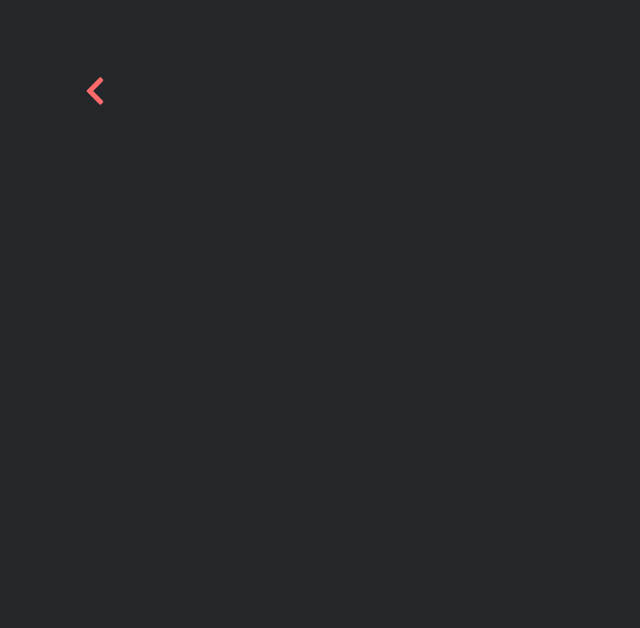
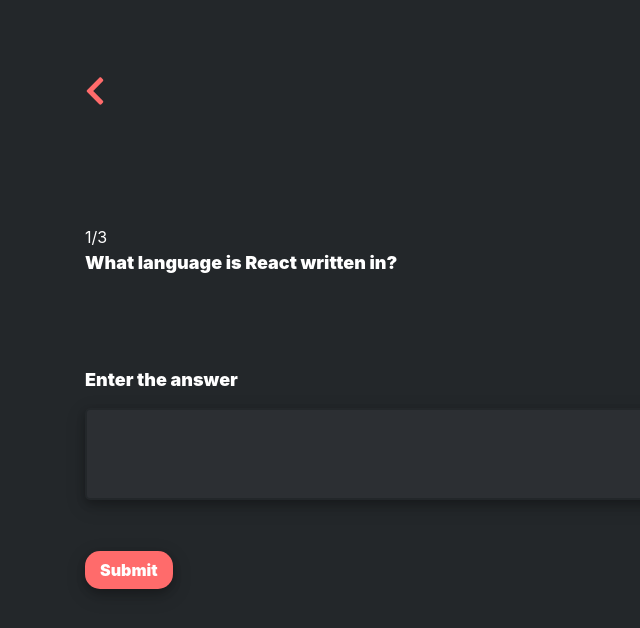
Before and after one commit to jonahlouis4/StudyBuddy, a React (Create React App) app: page /quiz in a window 1280 px wide. Shown: the top 628 px of the page, without its empty margins (0-640 px from the left). Built offline with nearby package versions, Linux system fonts and the light colour scheme.

Commit message:
:heavy_check_mark: Added Form for answer

```diff
--- a/src/App.js
+++ b/src/App.js
@@ -4,6 +4,7 @@
 import Quiz from './components/Quiz'
 import { Route, Switch, useLocation } from 'react-router-dom'
 import { AnimatePresence } from 'framer-motion'
+import QuizEnter from './components/pages/QuizEnter'
 
 /**
  * Main function component of Study Buddy
@@ -48,6 +49,7 @@
         <Route exact path="/" component={Home} />
         <Route path="/questions"><Questions addQA={addQA} delQA={delQA} mainQA={QA} /></Route>
         <Route path="/quiz"><Quiz mainQA={QA} /></Route>
+        <Route path="/quiz=1"><QuizEnter /></Route>
       </Switch>
     </AnimatePresence>
   );
--- a/src/components/Questions.js
+++ b/src/components/Questions.js
@@ -42,9 +42,9 @@
     /** Stores the error ID for error message */
     const errId = "q-msg-error";
     /** Stores the normal class colour for text area */
-    const tNormClass = "q-textArea q-areaNormal";
+    const tNormClass = "textArea areaNormal";
     /** Stores the error class colour for text area */
-    const tErrClass = "q-textArea q-areaError";
+    const tErrClass = "textArea areaError";
     /** Local useStates for questions and answers */
     const [QA, setQA] = useState({question:"", answer:""})
     /** Local useStates for TextArea class (Sets the colour) */
@@ -103,7 +103,6 @@
         if (QA.question === "") {
             setMsg({message: "*please enter a question", id:errId})
             setTextAreaClass(prevClass => { return {...prevClass, questionClass: tErrClass }})
-            console.log(textAreaClass)
             setMsgValidation(prevMsg => { return {...prevMsg, errQuestion: true } })
             valid = false;
         } else {
@@ -155,12 +154,12 @@
                 whileTap="tap" onClick={() => setModalShow(true)} className="main-btn">view questions</motion.button>
             </motion.div>
             {/* Form */}
-            <form className="questions-form" onSubmit={(handleSubmit)}>
+            <form className="myForm" onSubmit={(handleSubmit)}>
                 {/* Question input */}
-                <motion.p variants={fadeIn} className="q-label">enter a question</motion.p>
+                <motion.p variants={fadeIn} className="label">enter a question</motion.p>
                 <motion.textarea variants={fadeIn} className={textAreaClass.questionClass} id="question" name="question" onChange={handleChange} ></motion.textarea>
                 {/* Answer input */}
-                <motion.p variants={fadeIn} className="q-label" id="qLabelAnswer">enter the answer</motion.p>
+                <motion.p variants={fadeIn} className="label" id="qLabelAnswer">enter the answer</motion.p>
                 <motion.textarea variants={fadeIn} className={textAreaClass.answerClass} id="answer" name="answer" onChange={handleChange} ></motion.textarea>
                 {/* Submit button */}
                 <motion.div variants={fadeIn} className="Q-btnContainer">
--- a/src/components/Quiz.js
+++ b/src/components/Quiz.js
@@ -1,5 +1,4 @@
 import React, { useState } from 'react'
-import QuizEnter from './pages/QuizEnter'
 import { Link } from 'react-router-dom'
 import { motion } from 'framer-motion'
 import { FontAwesomeIcon } from '@fortawesome/react-fontawesome'
@@ -11,11 +10,16 @@
     visible: { x: 0, opacity: 1,
         transition: { staggerChildren: 0.1 } },
     exit: { x: 300, opacity: 0 }
-  };
+};
 /** Fade in variant */
 const fadeIn = {
     hidden: { opacity: 0 },
     visible: { opacity: 1 }
+}
+/** Vairants for buttons */
+const buttonVariants = {
+    hover: { scale: 1.1 },
+    tap: { scale: 0.9 }
 }
 
 /**
@@ -25,6 +29,29 @@
 const Quiz = ({mainQA}) => {
     /** Copy of the main QA state */
     const [QAcopy] = useState([...mainQA]);
+    /** Index of current question */
+    const [currQuestion, setCurrQuestion] = useState(0);
+    /** Stores every answer input */
+    const [answer, setAnswer] = useState("");
+
+    /**
+     * Handles every user change
+     * @param {event} e - event that user triggerred
+     */
+    const handleChange = (e) => {
+        setAnswer((prevAnswer) => ({...prevAnswer, [answer]: e.target.value}))
+    }
+
+    /**
+     * Handles Submit button
+     * @param {event} e - event that user triggerred
+     */
+    const handleSubmit = (e) => {
+        e.preventDefault();
+        e.target.reset();
+
+        setCurrQuestion(currQuestion + 1);
+    }
 
     /*
     * This function shuffles the copy version of the main QA state array
@@ -48,14 +75,6 @@
         }
     }
 
-    const GoThroughQuestions = () => {
-        /* --- TODO ---
-         * 1. Create current state - Holds first question in shuffled state
-         * 2. Go through all Quiz pages, in end, increment value of current state index by 1
-         * 3. At end of quiz, reset current state index
-        */
-    }
-
     return (
         <motion.div className="container"
         variants={containerVariants}
@@ -65,12 +84,25 @@
         >
             {/* Header */}
             <motion.div className="quiz-header" variants={fadeIn}>
-                <Link to="/"><FontAwesomeIcon icon={faChevronLeft} size="2x" className="return-btn"/></Link>
+                <Link to="/" ><FontAwesomeIcon icon={faChevronLeft} size="2x" className="return-btn"/></Link>
             </motion.div>
             {/* Body */}
-            <div>
-                {/* Call QuizEnter component */}
-                {GoThroughQuestions()}
+            <div className="quiz-body">
+                {/* QUESTION */}
+                <div className="quiz-questionBox">
+                    <motion.p variants={fadeIn}>{currQuestion+1}/{QAcopy.length}</motion.p>
+                    <motion.p variants={fadeIn} className="label">{QAcopy[currQuestion].question}</motion.p>
+                </div>
+                 {/* ENTER ANSWER */}
+                <div className="quiz-answerBox">
+                    <form className="questions-form" onSubmit={handleSubmit}>
+                        <motion.p variants={fadeIn} className="label">Enter the answer</motion.p>
+                        <motion.textarea variants={fadeIn} className="textArea areaNormal" id="answer" name="answer" onChange={handleChange}></motion.textarea>
+                        <motion.div variants={fadeIn} className="Q-btnContainer">
+                            <motion.input variants={fadeIn} variants={buttonVariants} whileHover="hover" whileTap="tap" type="submit" value="Submit" className="main-btn"/>
+                        </motion.div>
+                    </form>
+                </div>
             </div>
         </motion.div>
     )
--- a/src/index.css
+++ b/src/index.css
@@ -30,7 +30,39 @@
   box-shadow: 0 4px 8px 0 rgba(0, 0, 0, 0.2), 0 6px 20px 0 rgba(0, 0, 0, 0.19);
   color: white;
 }
+/* Labels */
+.label { font-size: 18px; padding: 15px 0; margin: 0; font-weight: 900; }
 
+/* Form */
+.myForm { padding-top: 75px; }
+/* Text area */
+.textArea {
+  width: 90%;
+  padding: 20px;                                                                          /* use same padding as buttons in Home (Home-links) */
+  outline: none;
+  resize: none;
+  overflow: auto;
+  box-sizing: border-box;
+  border-radius: 5px;                                                                     /* use same radius as Home-Links */
+  border: 2px solid #23272A;
+  box-shadow: 0 4px 8px 0 rgba(0, 0, 0, 0.2), 0 6px 20px 0 rgba(0, 0, 0, 0.19);
+  color: white;
+  font-size: 16px;
+  font-family: inherit;
+  transition: .5s border, .5s width, .5s background-color;
+}
+  .textArea:hover {
+    border: 2px solid #FF6B6B;
+    width: 100%;
+  }
+  .textArea:focus {
+    border: 2px solid #FF6B6B;
+    width: 100%;
+  }
+  /* Normal state (text area) */
+  .areaNormal { background-color: #2C2F33; }
+  /* Error state (text area) */
+  .areaError { background-color: #ff6b6b3f; }
 
 /*
 --- HOME.JS ---
@@ -65,37 +97,8 @@
     .questions-header button { float: right; background-color: #339AF0; }
     .questions-header button:hover { background-color: rgba(51, 155, 240, 0.5); }
 /* Questions form */
-.questions-form { padding-top: 75px; }
-    .q-label { font-size: 18px; padding: 15px 0; margin: 0; font-weight: 900; }
-    #qLabelAnswer { padding-top: 30px; }
-/* Text area */
-.q-textArea {
-  width: 90%;
-  padding: 20px;                                                                          /* use same padding as buttons in Home (Home-links) */
-  outline: none;
-  resize: none;
-  overflow: auto;
-  box-sizing: border-box;
-  border-radius: 5px;                                                                     /* use same radius as Home-Links */
-  border: 2px solid #23272A;
-  box-shadow: 0 4px 8px 0 rgba(0, 0, 0, 0.2), 0 6px 20px 0 rgba(0, 0, 0, 0.19);
-  color: white;
-  font-size: 16px;
-  font-family: inherit;
-  transition: .5s border, .5s width, .5s background-color;
-}
-  .q-textArea:hover {
-    border: 2px solid #FF6B6B;
-    width: 100%;
-  }
-  .q-textArea:focus {
-    border: 2px solid #FF6B6B;
-    width: 100%;
-  }
-  /* Normal state (text area) */
-  .q-areaNormal { background-color: #2C2F33; }
-  /* Error state (text area) */
-  .q-areaError { background-color: #ff6b6b3f; }
+#qLabelAnswer { padding-top: 30px; }
+
 /* Button container */
 .Q-btnContainer { padding-top: 45px; }
 /* My Questions div */
@@ -112,6 +115,8 @@
 -- QUIZ.JS --
 */
 .quiz-header { padding: 75px 0; }
+.quiz-questionBox p { margin: 0; padding: 0 !important; }
+.quiz-questionBox { padding: 75px 0; }
 
 /* Query for extra small devices */
 @media only screen and (max-width: 320px) {
```
Also changed, not shown: 1 other file (tests, documents, lock files or other folders).
